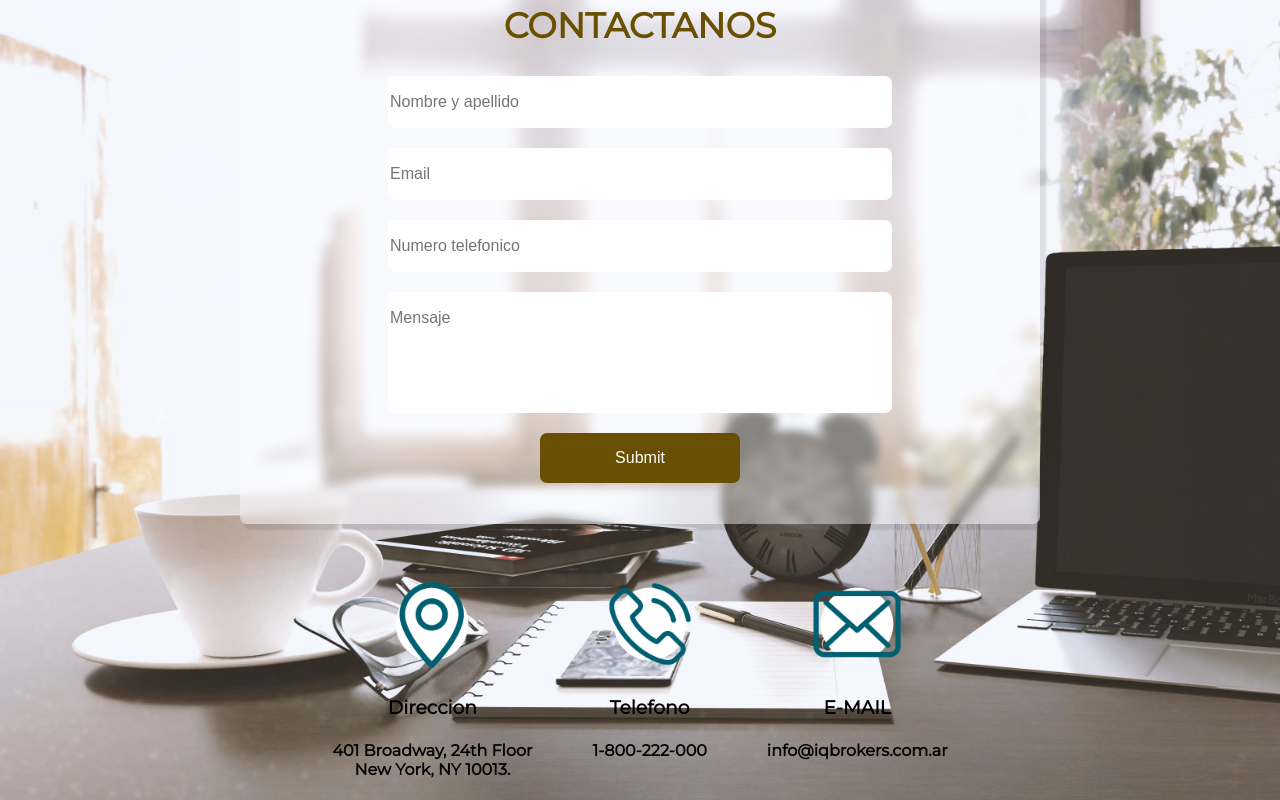
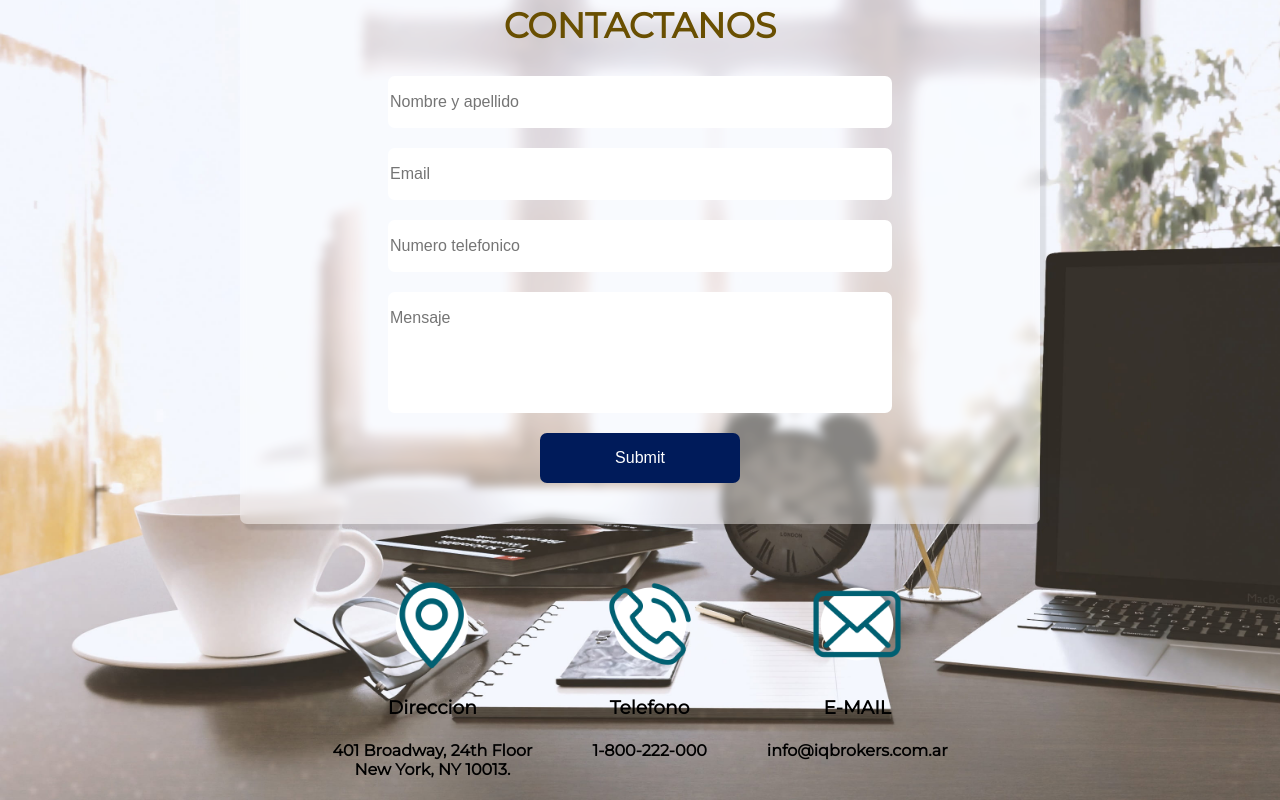
Before and after one commit to Lisbauer/iqbroker, a React (Create React App) app: page / in a window 1280 px wide. Shown: the part 880-1680 px from the top of the page. Built offline with nearby package versions, Linux system fonts and the light colour scheme.

Commit message:
first commit

```diff
--- a/src/components/contact.css
+++ b/src/components/contact.css
@@ -39,7 +39,7 @@
 }
 #input_submit{
     width: 200px;
-    background: rgb(105, 79, 1);
+    background: rgb(0, 27, 90);
     color: rgb(255, 255, 255);
     transition: ease-in-out 0.4s;
 }
```
